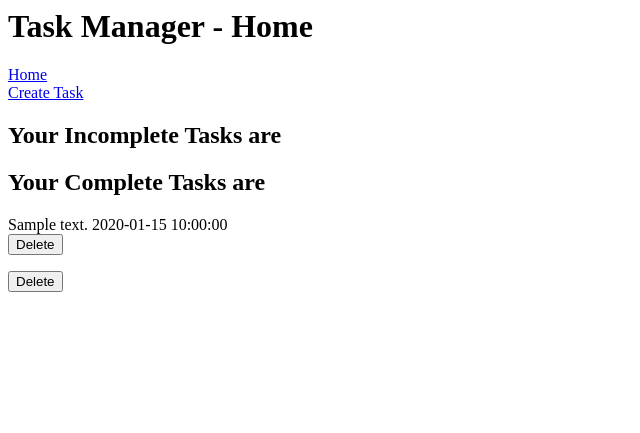
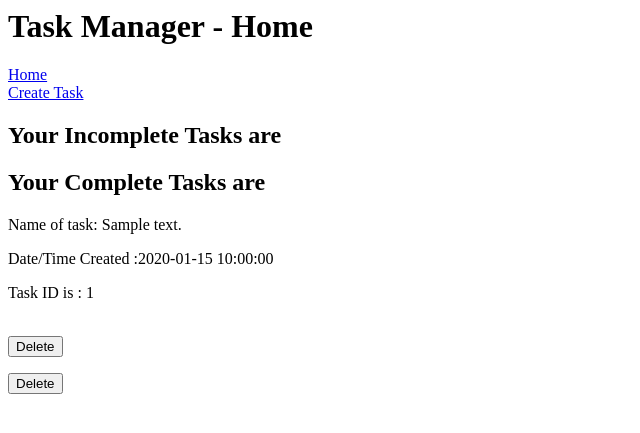
Before and after one commit to Bkirkb/QA-To-Do-List, a Flask app: page / in a window 1280 px wide. Shown: the top 433 px of the page, without its empty margins (0-640 px from the left). Run offline with Flask 2, Linux system fonts and the light colour scheme; tables that the repository leaves empty hold one stand-in row (values such as "Sample post").

Commit message:
added more html

```diff
--- a/application/templates/home.html
+++ b/application/templates/home.html
@@ -3,9 +3,9 @@
 <h2>Your Incomplete Tasks are</h2>
 {% for task in all_tasks %}
     {% if task.complete == False %}
-        {{task.description}}
-        {{task.date_created}}
-        <br>
+    <p style="font-weight: bold;"> Name of task: {{task.description}} </p>
+    <p> Date/Time Created : {{task.date_created}} </p>
+    <p> Task ID is : {{task.id}}</p>
         <form action="{{url_for('update', id=task.id) }}">
         <input type=submit value="Update">
         </form>
@@ -19,8 +19,9 @@
 <h2>Your Complete Tasks are</h2>
 {% for task in all_tasks %}
     {% if task.complete == True %}
-        {{task.description}}
-        {{task.date_created}}
+        <p> Name of task: {{task.description}} </p>
+        <p> Date/Time Created :{{task.date_created}} </p>
+        <p> Task ID is : {{task.id}}</p>
         <br>
         <form action="{{url_for('update', id=task.id) }}">
         <input type=submit value="Delete">
```
